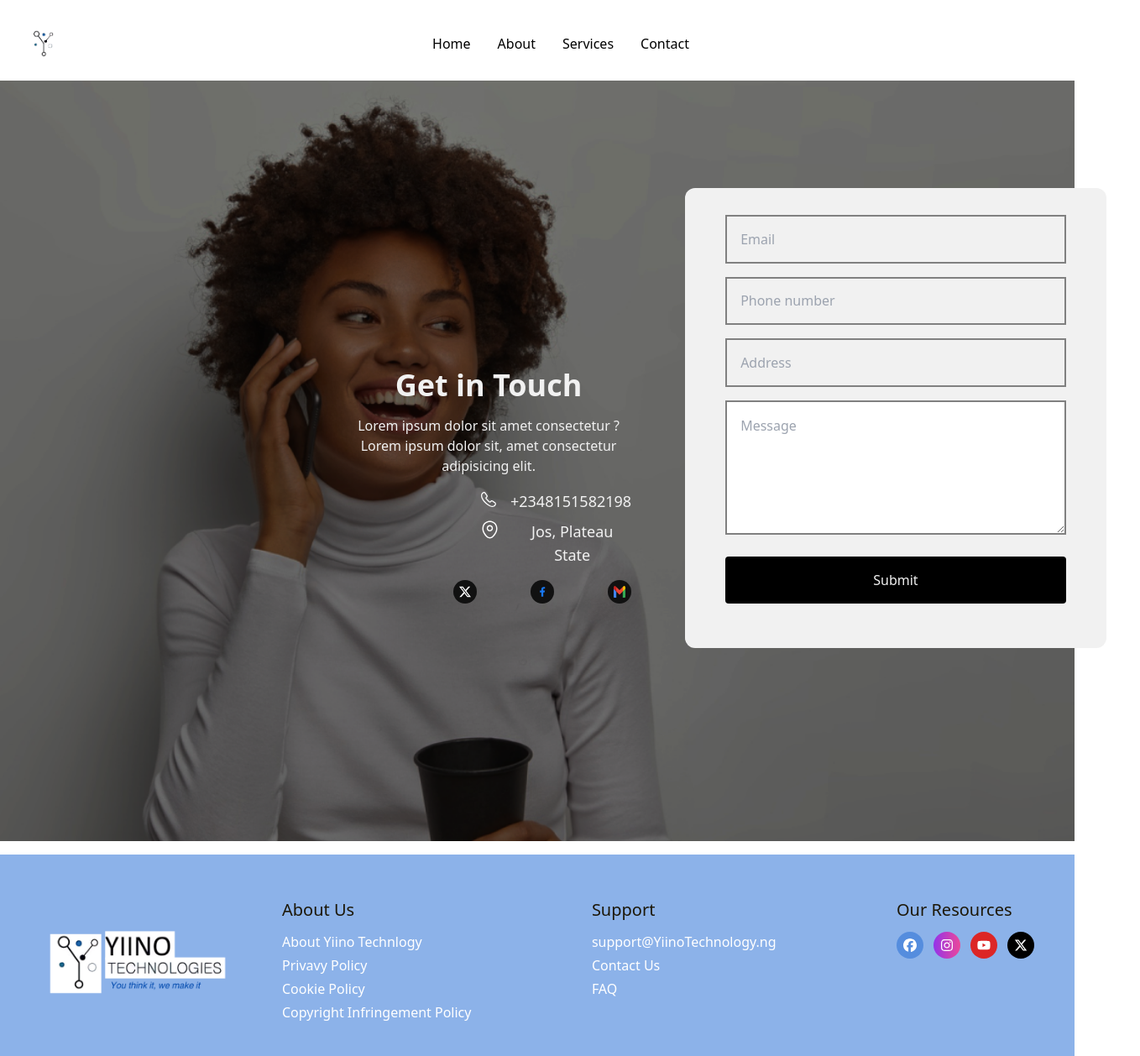
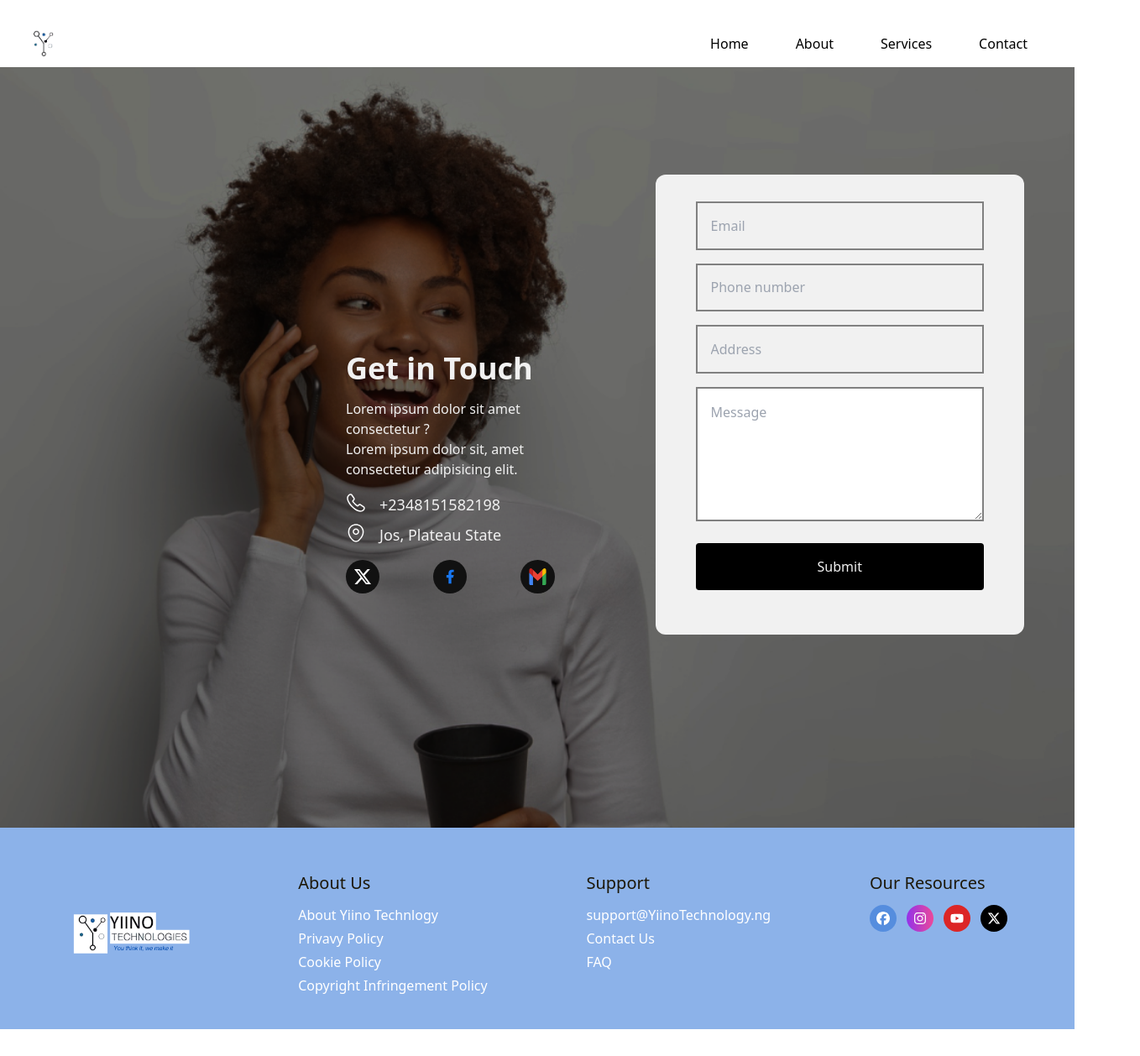
Before and after one commit to Angyusarah/yiino, a React (Vite) app: page /contact in a window 1280 px wide. Shown: the whole page at 84% size, 1358 px wide, since content can reach past the window. After the commit the page ends 1226 px from the top, so only its background shows below. Built offline with nearby package versions, Linux system fonts and the light colour scheme.

Commit message:
pulling from auxide

```diff
--- a/src/Components/AboutComponents/AboutHero.jsx
+++ b/src/Components/AboutComponents/AboutHero.jsx
@@ -3,9 +3,6 @@ const AboutHero = () => {
     <main className=" px-6 py-10">
       <section className="flex flex-col gap-10 mb- md:mb-[6rem]">
         <div className="flex flex-col justify-center items-center">
-          <div className="bg-lightblue w-16 rounded-[4px] text-white h-7 text-center mb-2">
-            About
-          </div>
           <h2 className="text-headercolor font-bold text-[2rem]">About Us </h2>
           <p className=" text-center text-textcolor text-[18px] md:px-[5rem]">
             Lorem ipsum, dolor sit amet consectetur adipisicing elit. A, nulla
--- a/src/Components/AboutComponents/Valuecard.jsx
+++ b/src/Components/AboutComponents/Valuecard.jsx
@@ -43,7 +43,7 @@ const Valuecard = () => {
               similique
             </p>
           </div>
-          <div className=" mt-6 lg:absolute lg:bottom-[15rem] lg:left-[36rem] lg:pl-16">
+          <div className=" mt-6 lg:absolute lg:bottom-[23rem] lg:left-[46rem] lg:pl-16">
             <h3 className=" text-headercolor font-bold">Integrity:</h3>
             <p className=" lg:pr-[8rem]">
               dolor sit amet consectetur adipisicing elit. Officia
--- a/src/Components/ContactUsComponents/GetInTouch.jsx
+++ b/src/Components/ContactUsComponents/GetInTouch.jsx
@@ -1,6 +1,6 @@
 const GetInTouch = () => {
   return (
-    <section className=" lg:w-1/2 flex flex-col   text-offwhite justify-center md:px-16 md:text-center md:align-middle">
+    <section className=" lg:w-1/2 flex flex-col   text-offwhite justify-center md:px-16 lg:mr-14 md:text-center lg:text-left">
       <div>
         <div>
           <h3 className=" font-semibold text-4xl">Get in Touch</h3>
@@ -9,8 +9,8 @@ const GetInTouch = () => {
             Lorem ipsum dolor sit, amet consectetur adipisicing elit.
           </p>
         </div>
-        <div className=" pt-4 md:pl-32 ">
-          <div className=" md:pl-8">
+        <div className=" pt-4 md:pl-32 lg:pl-0 ">
+          <div className=" md:pl-8 lg:pl-0">
             <div className=" flex gap-4  ">
               <a href="" className=" ">
                 <img src="/src/assets/call.svg" alt="" className=" h-6 " />
--- a/src/Components/Container.jsx
+++ b/src/Components/Container.jsx
@@ -3,14 +3,12 @@ import Header from "./Header";
 
 const Container = ({ children }) => {
   return (
-
     <div className="flex flex-col ">
-    <div className="flex flex-col gap-4 pt-6">
-
-      <Header />
-      {children}
-      <Footer />
-    </div>
+      <div className="flex flex-col pt-6">
+        <Header />
+        {children}
+        <Footer />
+      </div>
     </div>
   );
 };
--- a/src/Components/Footer.jsx
+++ b/src/Components/Footer.jsx
@@ -9,12 +9,13 @@ import { Link } from "react-router-dom";
 
 const Footer = () => {
   return (
-    <footer className="flex flex-col bg-footerblue    text-center py-2 text-white md:flex-row md:gap-16 md:px-12">
+    <footer className="flex flex-col bg-footerblue    text-center py-2 text-white md:flex-row md:gap-16 md:px-20">
       <div className=" my-auto w-[50%] bg-center mx-auto   lg:w-[20%]">
-        <img src={logo3} alt="logo" />
+        <img src={logo3} className="w-[70%]" alt="logo" />
+
       </div>
 
-      <div className="  md:flex md:justify-between  md:gap-5 md:text-left md:w-[80%] md:mr whitespace-nowrap">
+      <div className="  md:flex md:justify-between  md:gap-3 md:text-left md:w-[80%] md:mr whitespace-nowrap">
         <div className="my-8">
           <h6 className=" text-navyblue text-xl my-3">About Us</h6>
           <ul className="flex flex-col gap-1 cursor-pointer">
--- a/src/Components/Header.jsx
+++ b/src/Components/Header.jsx
@@ -12,7 +12,7 @@ function Header() {
   };
 
   return (
-    <header className={"flex justify-between px-6 relative items-center"}>
+    <header className={"flex justify-between pl-6 pr-14 relative items-center"}>
       <img src={logo} className={"object-contain h-14 w-14"} alt="" />
       <button
         onClick={handleHamburger}
--- a/src/Components/Nav.jsx
+++ b/src/Components/Nav.jsx
@@ -3,20 +3,20 @@ import { Link } from "react-router-dom";
 export default function Nav({ hideNav }) {
   return (
     <nav
-      className={`${hideNav ? "hidden" : ""} absolute md:static top-0 right-0 left-0 mx-auto flex justify-center   h-[30vh] md:h-full bg-white`}
+      className={`${hideNav ? "hidden" : ""} absolute md:static md:block md:mx-0 top-0 right-0 left-0 mx-auto flex justify-center   h-[30vh] md:h-full bg-white`}
     >
-      <ul className={"flex flex-col md:flex-row gap-8 pt-8 md:pt-0"}>
+      <ul className={"flex flex-col md:flex-row gap-14 pt-8 md:pt-0"}>
         <li>
           <Link to={"/"}>Home</Link>
         </li>
         <li>
-          <Link to={"about"}>About</Link>
+          <Link to={"/about"}>About</Link>
         </li>
         <li>
-          <Link to={"services"}>Services</Link>
+          <Link to={"/services"}>Services</Link>
         </li>
         <li>
-          <Link to={"contact"}>Contact</Link>
+          <Link to={"/contact"}>Contact</Link>
         </li>
       </ul>
     </nav>
```
